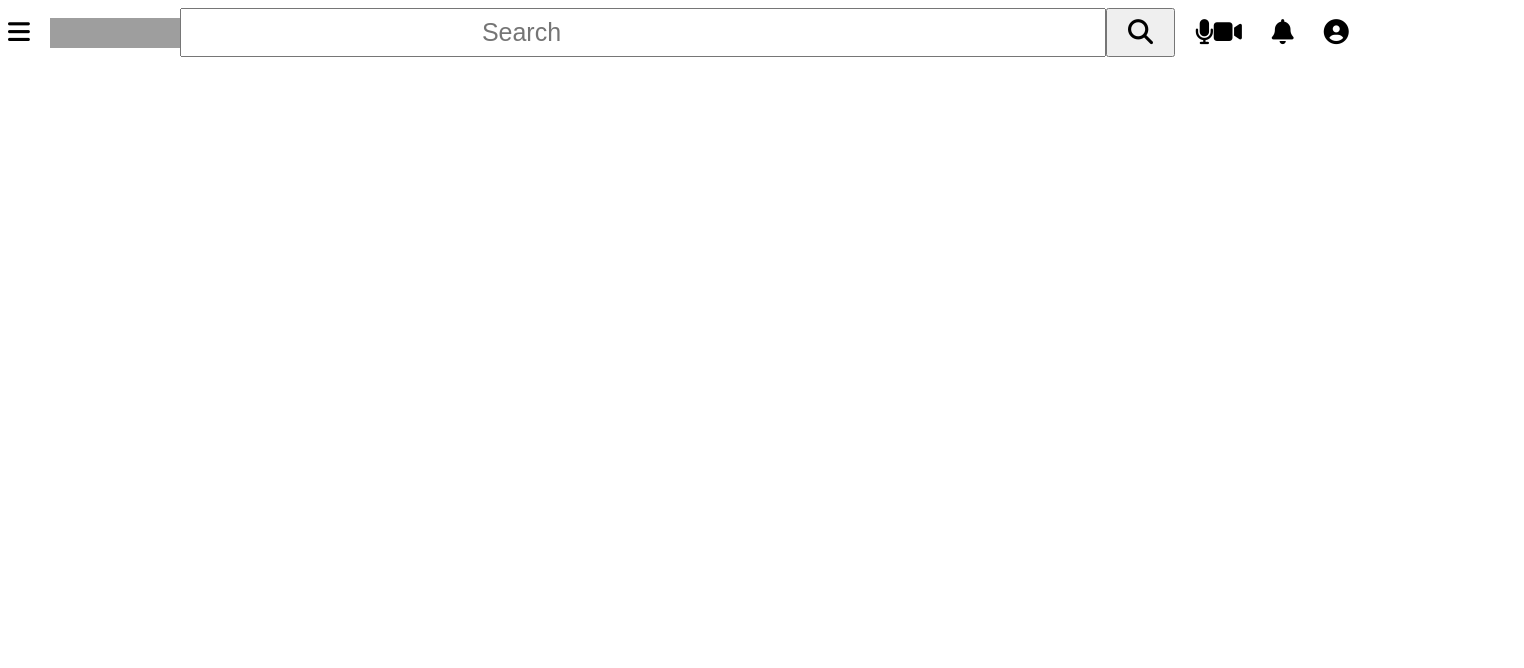
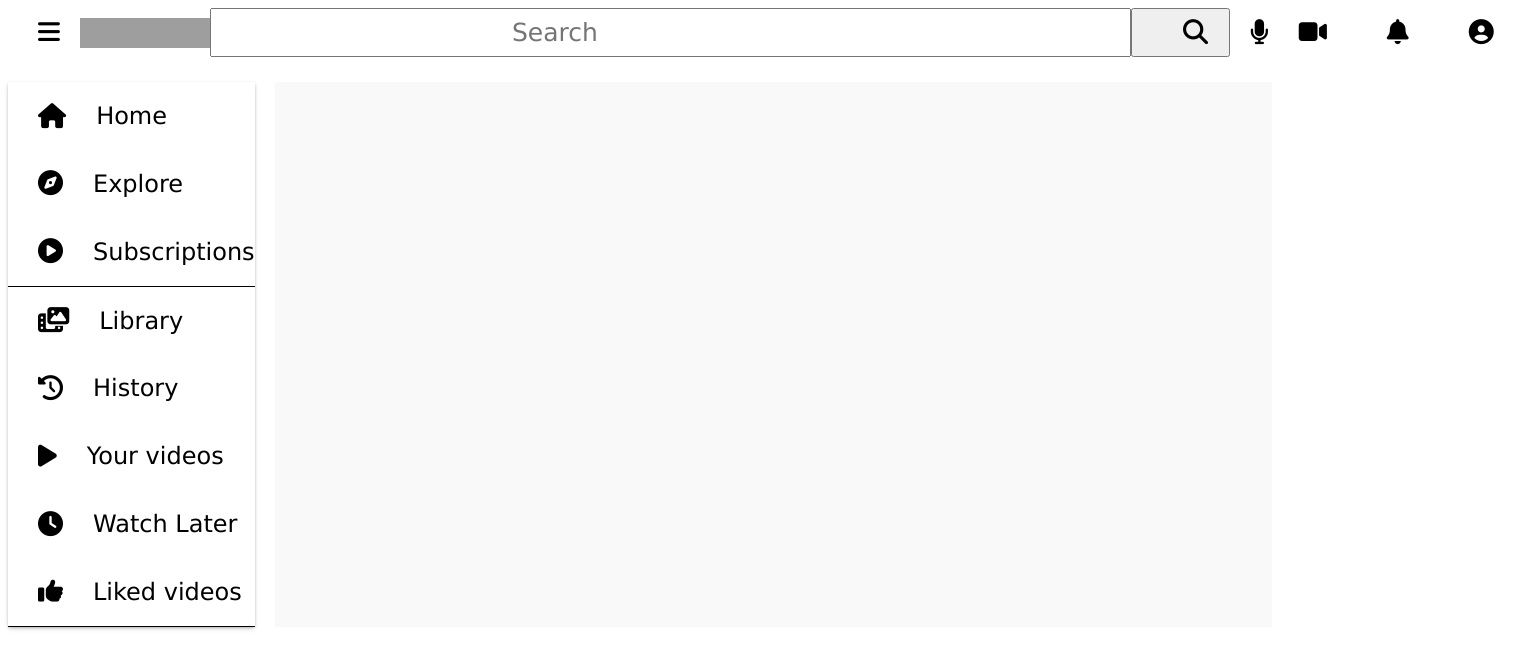
Before and after one commit to vikasg57/unit-3, a plain HTML site: page API/youtube.html in a window 1280 px wide. Shown: the whole page, 1524 px wide, since content can reach past the window. Drawn offline with Linux system fonts and the light colour scheme; grey boxes are pictures that could not be loaded.

Commit message:
sidebar added

```diff
--- a/API/youtube.html
+++ b/API/youtube.html
@@ -9,6 +9,9 @@
 </head>
 
 <style>
+    *{
+        font-family: Verdana, Geneva, Tahoma, sans-serif;
+    }
     header>div{
 
         display: flex;
@@ -56,12 +59,44 @@
     display: grid;
     grid-template-columns: repeat(4,1fr);
     grid-gap: 20px;
-    margin-top: 4%;
+    margin-top: 2%;
+    flex: 5;
+    background-color: rgb(249,249,249);
+
+
     }
     #search_results>img{
         height: 180px;
         width: 320px;
+
     }
+    .main{
+        display: flex;
+        gap: 20px;
+
+    }
+    .sidebar{
+
+        flex: 1;
+        margin-top: 2%;
+        box-shadow: rgba(50, 50, 93, 0.25) 0px 2px 5px -1px, rgba(0, 0, 0, 0.3) 0px 1px 3px -1px;
+
+    }
+    .borderbottom{
+        border-bottom: 1px solid black;
+    }
+    .sidebar>div{
+        display: flex;
+
+        align-items: center;
+
+    }
+    .sidebar>div>h2,i{
+        margin-left: 30px;
+        font-weight: lighter;
+    }
+
+
 
 </style>
 <body>
@@ -98,13 +133,38 @@
     </header>
 
 
+<div class="main">
+
+    <div class="sidebar">
+        <div ><i class="fas fa-home"></i><h2>Home</h2></div>
+        <div><i class="fas fa-compass"></i><h2>Explore</h2></div>
+        <div class="borderbottom">
+            <i class="fas fa-play-circle"></i>
+            <h2>Subscriptions</h2>
+        </div>
+        <div><i class="fas fa-photo-video"></i><h2>Library</h2></div>
+        <div><i class="fas fa-history"></i>
+            <h2>History</h2>
+        </div>
+        <div><i class="fas fa-play"></i>
+            <h2>Your videos</h2>
+        </div>
+        <div><i class="fas fa-clock"></i>
+            <h2>Watch Later</h2>
+        </div>
+        <div class="borderbottom">
+            <i class="fas fa-thumbs-up"></i>
+            <h2>Liked videos</h2>
+        </div>
+
+    </div>
 
     <div id="search_results"></div>
     <!-- <iframe width="560" height="315" src="https://www.youtube.com/embed/ToVJxUELgUk" title="YouTube video player"
         frameborder="0" allow="accelerometer; autoplay; clipboard-write; encrypted-media; gyroscope; picture-in-picture"
         allowfullscreen></iframe> -->
 
-
+</div>
 
 
 
@@ -162,7 +222,7 @@ function ondisplay(items){
         let thumb= document.createElement('img')
         thumb.src=url
 
-        let head=document.createElement('h3')
+        let head=document.createElement('h4')
         head.innerHTML=title
         let div=document.createElement('div')
 
```
